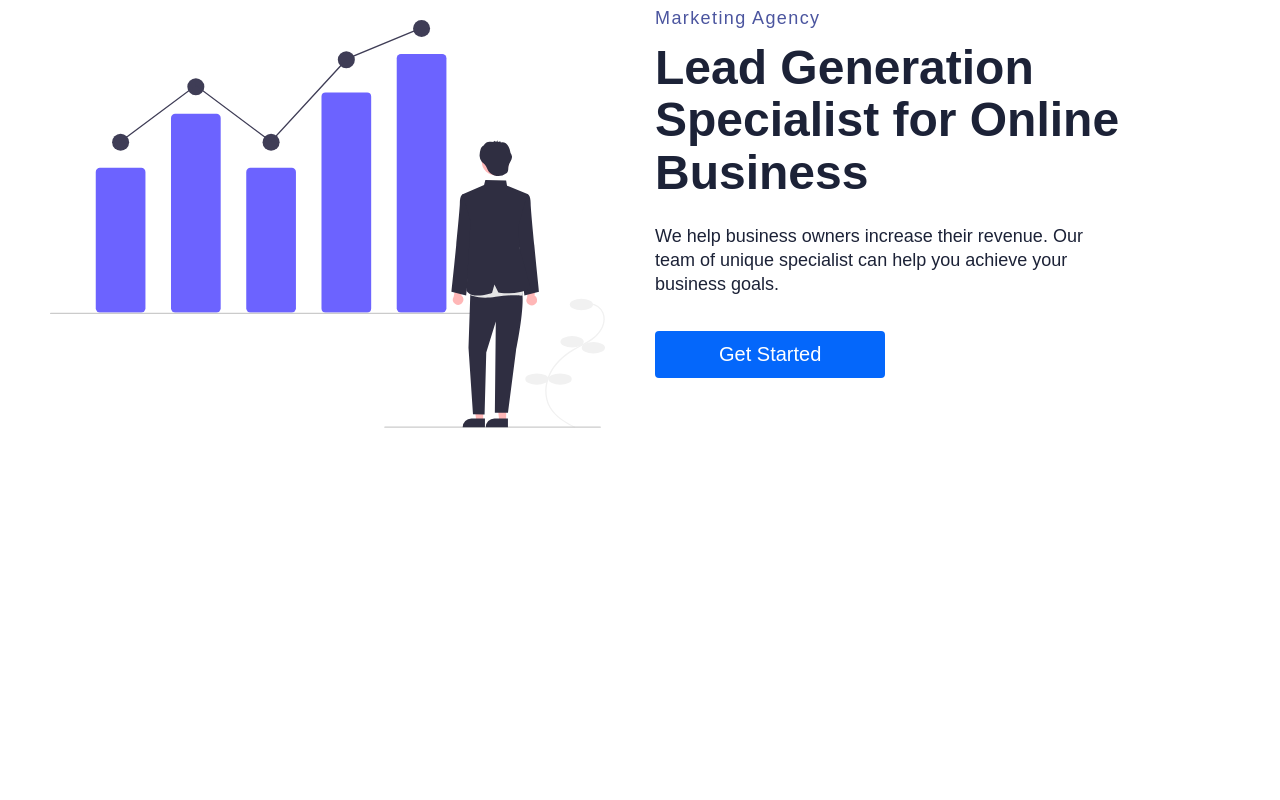
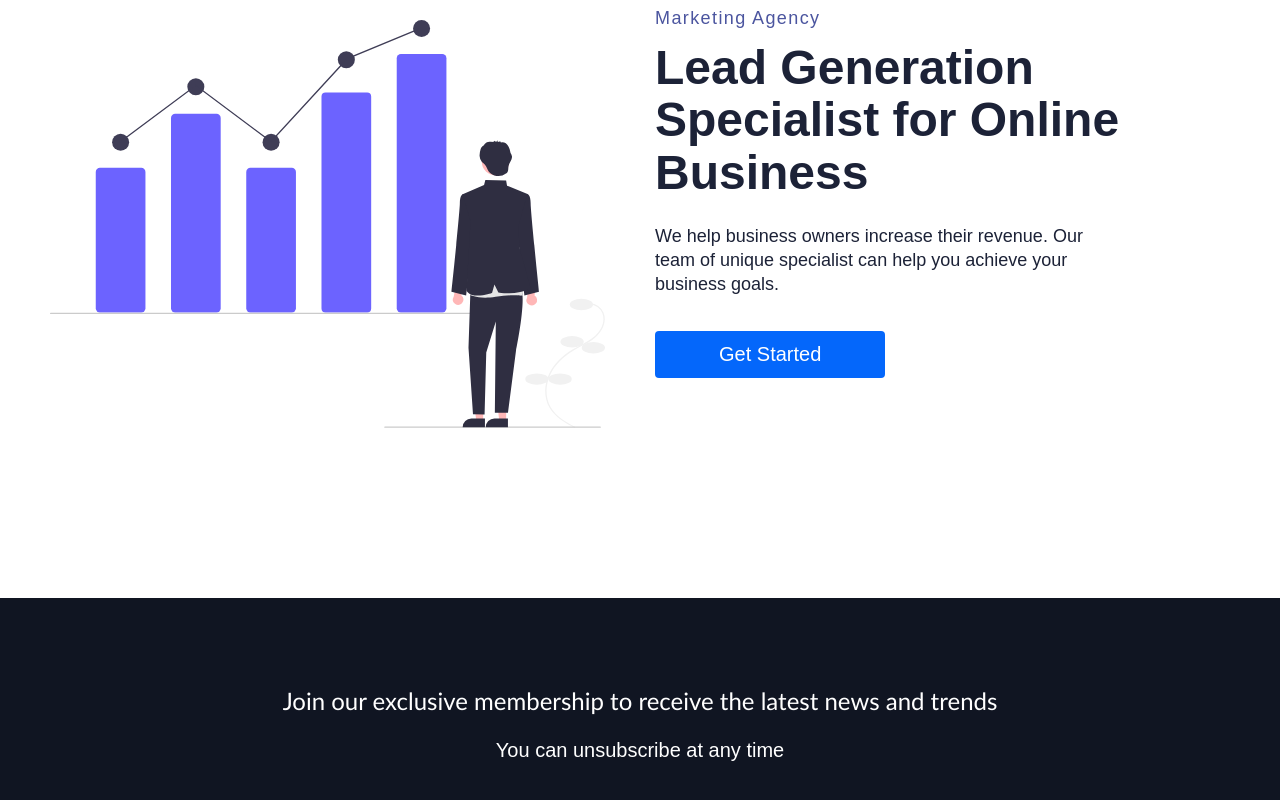
Before and after one commit to BayLadyCoder/landing-page, a React (Create React App) app: page / in a window 1280 px wide. Shown: the part 2550-3350 px from the top of the page. Before the commit the page ends 3148 px from the top, so only its background shows below. Built offline with nearby package versions, Linux system fonts and the light colour scheme.

Commit message:
Created Footer and added some texts

```diff
--- a/src/App.tsx
+++ b/src/App.tsx
@@ -1,4 +1,5 @@
 import NavBar from "./components/NavBar/";
+import Footer from "./components/Footer/";
 import { BrowserRouter as Router, Switch, Route } from "react-router-dom";
 import GlobalStyle from "./globalStyles";
 import Home from "./pages/Home";
@@ -11,6 +12,7 @@
       <Switch>
         <Route path="/" exact component={Home} />
       </Switch>
+      <Footer />
     </Router>
   );
 }
--- /dev/null
+++ b/src/components/Footer/Footer.styled.ts
@@ -0,0 +1,32 @@
+import styled from "styled-components";
+
+export const FooterContainer = styled.div`
+  background-color: #101522;
+  padding: 4rem 0 2rem 0;
+  display: flex;
+  flex-direction: column;
+  justify-content: center;
+  align-items: center;
+`;
+
+export const FooterDescription = styled.section`
+  display: flex;
+  flex-direction: column;
+  justify-content: center;
+  align-items: center;
+  margin-bottom: 24px;
+  padding: 24px;
+  color: #fff;
+`;
+
+export const FooterSubHeading = styled.p`
+  font-family: "Trebuchet MS", "Lucida Sans Unicode", "Lucida Grande",
+    "Lucida Sans", Arial, sans-serif;
+  margin-bottom: 24px;
+  font-size: 24px;
+`;
+
+export const FooterSubText = styled.p`
+  margin-bottom: 24px;
+  font-size: 20px;
+`;
--- /dev/null
+++ b/src/components/Footer/Footer.tsx
@@ -0,0 +1,22 @@
+import React from "react";
+import {
+  FooterContainer,
+  FooterDescription,
+  FooterSubHeading,
+  FooterSubText,
+} from "./Footer.styled";
+
+const Footer = () => {
+  return (
+    <FooterContainer>
+      <FooterDescription>
+        <FooterSubHeading>
+          Join our exclusive membership to receive the latest news and trends
+        </FooterSubHeading>
+        <FooterSubText>You can unsubscribe at any time</FooterSubText>
+      </FooterDescription>
+    </FooterContainer>
+  );
+};
+
+export default Footer;
--- /dev/null
+++ b/src/components/Footer/index.ts
@@ -0,0 +1 @@
+export { default } from "./Footer";
```
